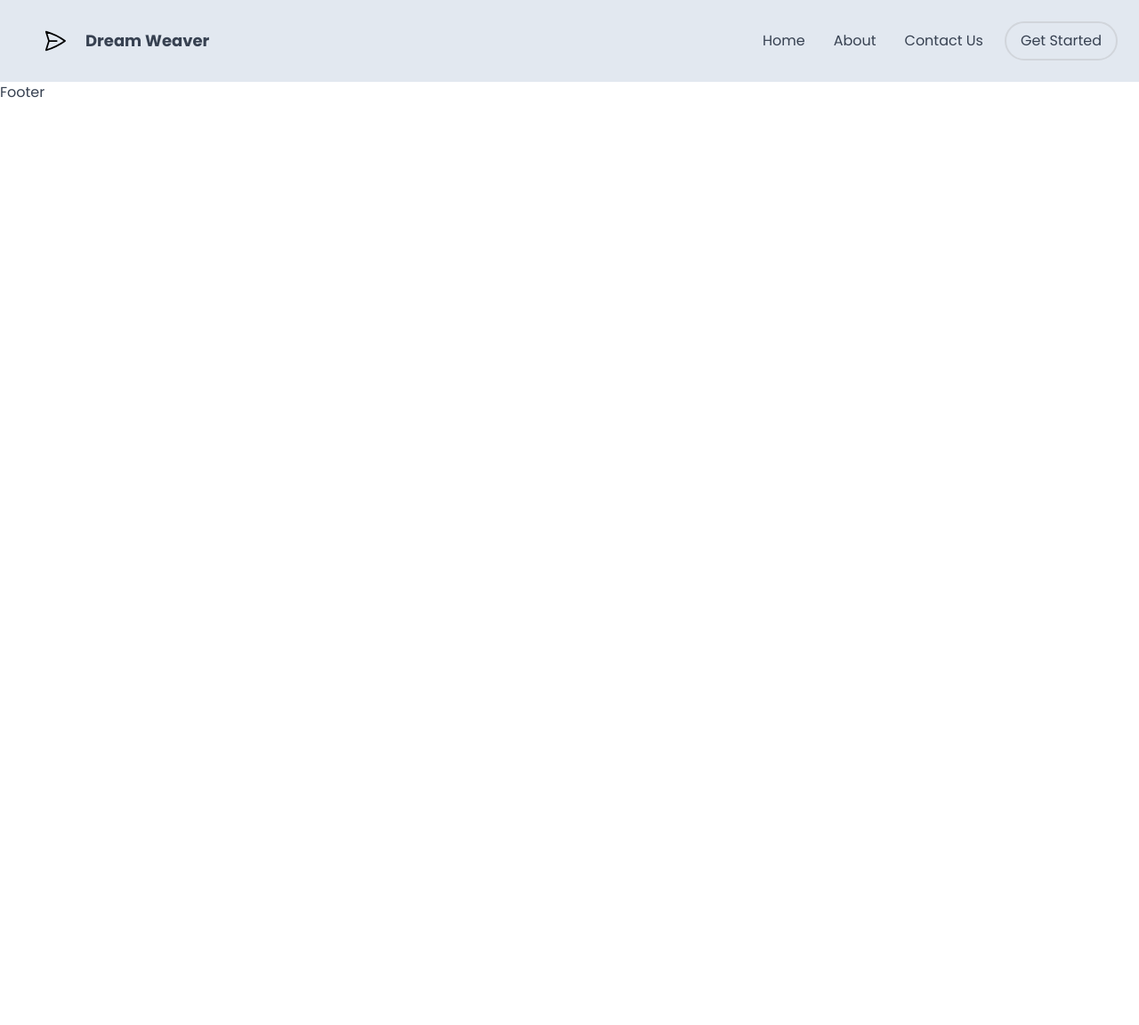
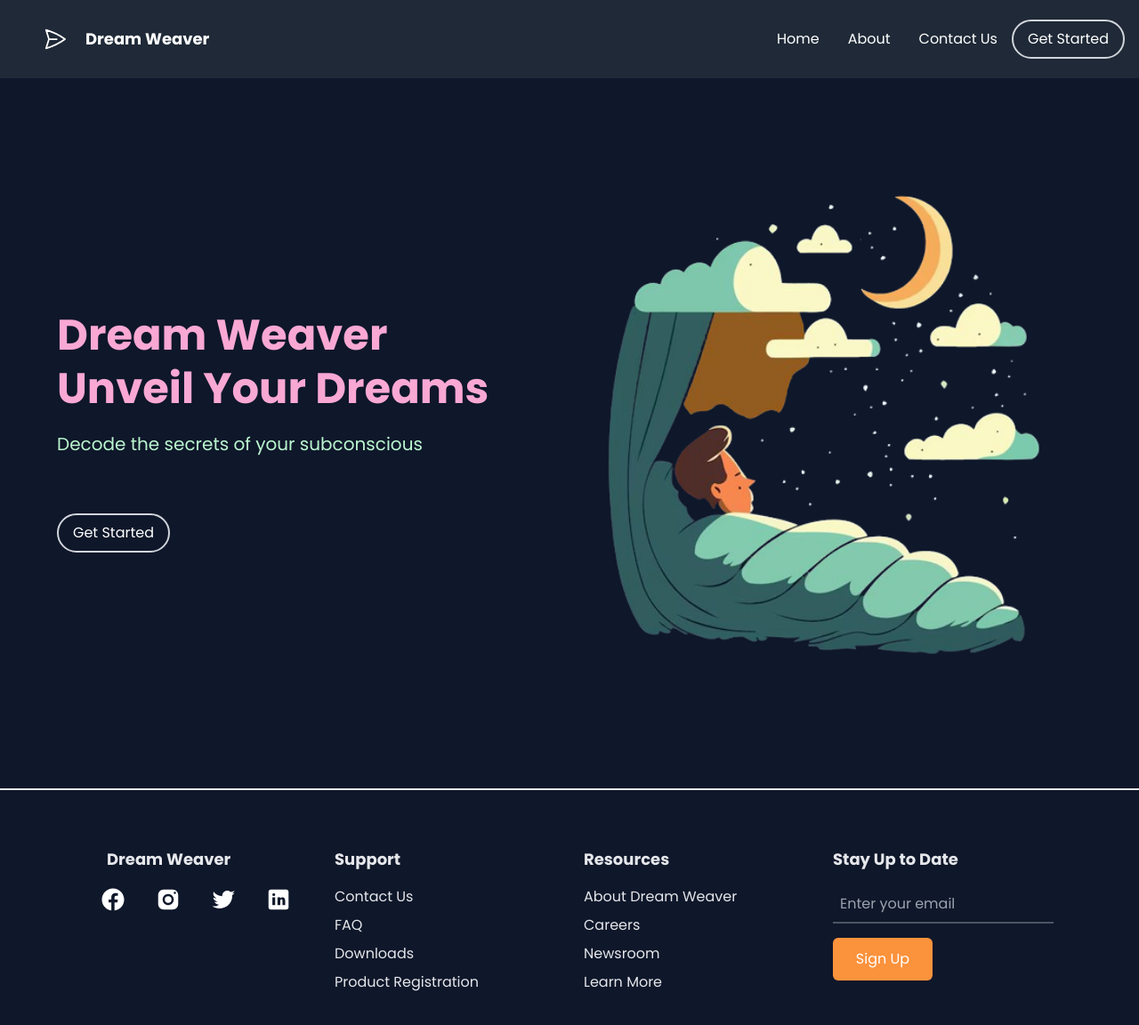
Before and after one commit to Sujan-Koirala021/dream-weaver, a React (Create React App) app in the folder client/: page / in a window 1280 px wide. Shown: the top 1152 px of the page at 89% size. Before the commit the page ends 800 px from the top, so only its background shows below. Built offline with nearby package versions, Linux system fonts and the light colour scheme.

Commit message:
Make langing page

```diff
--- a/client/src/App.js
+++ b/client/src/App.js
@@ -8,6 +8,7 @@ import Home from './pages/Home'
 import Navbar from './components/NavBar'
 import Footer from './components/Footer'
 import DreamForm from "./components/DreamForm";
+import HeroSection from "./components/Hero";
 // import AboutUs from "./pages/AboutUs";
 // import ContactUs from "./pages/ContactUs";
 // import Hero from "./components/Hero";
@@ -27,10 +28,10 @@ const router = createBrowserRouter([
     path: "/",
     element: <Layout />,
     children: [
-      // {
-        // path: '/',
-        // element: <Hero />
-      // },
+      {
+        path: '/',
+        element: <HeroSection />
+      },
       {
         path: '/home',
         element: <DreamForm />
@@ -55,7 +56,7 @@ const router = createBrowserRouter([
 
 function App() {
   return (
-    <div className="app">
+    <div className="app bg-slate-900">
 
         <RouterProvider router={router} />
 
--- a/client/src/components/Footer.jsx
+++ b/client/src/components/Footer.jsx
@@ -1,9 +1,65 @@
-import React from 'react'
+
+import React from 'react';
 
 function Footer() {
-  return (
-    <div>Footer</div>
-  )
+    return (
+        <div className='text-gray-200 bg-slate-900 p-8 md:p-16'> {/* Adjusted padding here */}
+            <div className='max-w-7xl mx-auto px-4 sm:px-6 lg:px-8'>
+                <div className='grid grid-cols-1 md:grid-cols-4 gap-8'>
+                    <div className='flex flex-col mb-6 md:mb-0'>
+                        <div className='font-bold text-lg mb-4 pl-6'>
+                            Dream Weaver
+                        </div>
+                        <div className='flex flex-row justify-around'>
+                            {/* Your SVG icons */}
+                            <svg xmlns="http://www.w3.org/2000/svg" x="0px" y="0px" width="30" height="30" viewBox="0 0 24 24" className="text-gray-400">
+                                <path fill="#FFFFFF" d="M12,2C6.477,2,2,6.477,2,12c0,5.013,3.693,9.153,8.505,9.876V14.65H8.031v-2.629h2.474v-1.749 c0-2.896,1.411-4.167,3.818-4.167c1.153,0,1.762,0.085,2.051,0.124v2.294h-1.642c-1.022,0-1.379,0.969-1.379,2.061v1.437h2.995 l-0.406,2.629h-2.588v7.247C18.235,21.236,22,17.062,22,12C22,6.477,17.523,2,12,2z"></path>
+                            </svg>
+                            <svg xmlns="http://www.w3.org/2000/svg" x="0px" y="0px" width="30" height="30" viewBox="0 0 24 24" className="text-gray-400">
+                                <path fill="#FFFFFF" d="M 8 3 C 5.239 3 3 5.239 3 8 L 3 16 C 3 18.761 5.239 21 8 21 L 16 21 C 18.761 21 21 18.761 21 16 L 21 8 C 21 5.239 18.761 3 16 3 L 8 3 z M 18 5 C 18.552 5 19 5.448 19 6 C 19 6.552 18.552 7 18 7 C 17.448 7 17 6.552 17 6 C 17 5.448 17.448 5 18 5 z M 12 7 C 14.761 7 17 9.239 17 12 C 17 14.761 14.761 17 12 17 C 9.239 17 7 14.761 7 12 C 7 9.239 9.239 7 12 7 z M 12 9 A 3 3 0 0 0 9 12 A 3 3 0 0 0 12 15 A 3 3 0 0 0 15 12 A 3 3 0 0 0 12 9 z"></path>
+                            </svg>
+                            <svg xmlns="http://www.w3.org/2000/svg" x="0px" y="0px" width="30" height="30" viewBox="0 0 24 24" className="text-gray-400">
+                                <path fill="#FFFFFF" d="M22,3.999c-0.78,0.463-2.345,1.094-3.265,1.276c-0.027,0.007-0.049,0.016-0.075,0.023c-0.813-0.802-1.927-1.299-3.16-1.299 c-2.485,0-4.5,2.015-4.5,4.5c0,0.131-0.011,0.372,0,0.5c-3.353,0-5.905-1.756-7.735-4c-0.199,0.5-0.286,1.29-0.286,2.032 c0,1.401,1.095,2.777,2.8,3.63c-0.314,0.081-0.66,0.139-1.02,0.139c-0.581,0-1.196-0.153-1.759-0.617c0,0.017,0,0.033,0,0.051 c0,1.958,2.078,3.291,3.926,3.662c-0.375,0.221-1.131,0.243-1.5,0.243c-0.26,0-1.18-0.119-1.426-0.165 c0.514,1.605,2.368,2.507,4.135,2.539c-1.382,1.084-2.341,1.486-5.171,1.486H2C3.788,19.145,6.065,20,8.347,20 C15.777,20,20,14.337,20,8.999c0-0.086-0.002-0.266-0.005-0.447C19.995,8.534,20,8.517,20,8.499c0-0.027-0.008-0.053-0.008-0.08 c-0.003-0.136-0.006-0.263-0.009-0.329c0.79-0.57,1.475-1.281,2.017-2.091c-0.725,0.322-1.503,0.538-2.32,0.636 C20.514,6.135,21.699,4.943,22,3.999z"></path>
+                            </svg>
+                            <svg xmlns="http://www.w3.org/2000/svg" x="0px" y="0px" width="30" height="30" viewBox="0 0 24 24" className="text-gray-400">
+                                <path fill="#FFFFFF" d="M19,3H5C3.895,3,3,3.895,3,5v14c0,1.105,0.895,2,2,2h14c1.105,0,2-0.895,2-2V5C21,3.895,20.105,3,19,3z M9,17H6.477v-7H9 V17z M7.694,8.717c-0.771,0-1.286-0.514-1.286-1.2s0.514-1.2,1.371-1.2c0.771,0,1.286,0.514,1.286,1.2S8.551,8.717,7.694,8.717z M18,17h-2.442v-3.826c0-1.058-0.651-1.302-0.895-1.302s-1.058,0.163-1.058,1.302c0,0.163,0,3.826,0,3.826h-2.523v-7h2.523v0.977 C13.93,10.407,14.581,10,15.802,10C17.023,10,18,10.977,18,13.174V17z"></path>
+                            </svg>
+                        </div>
+                    </div>
+                    <div className='flex flex-col mb-6 md:mb-0'>
+                        <div className='font-bold text-lg mb-4'>Support</div>
+                        <div className='mb-2'>Contact Us</div>
+                        <div className='mb-2'>FAQ</div>
+                        <div className='mb-2'>Downloads</div>
+                        <div>Product Registration</div>
+                    </div>
+                    <div className='flex flex-col mb-6 md:mb-0'>
+                        <div className='font-bold text-lg mb-4'>Resources</div>
+                        <div className='mb-2'>About Dream Weaver</div>
+                        <div className='mb-2'>Careers</div>
+                        <div className='mb-2'>Newsroom</div>
+                        <div>Learn More</div>
+                    </div>
+                    <div className='flex flex-col'>
+                        <div className='font-bold text-lg mb-4'>Stay Up to Date</div>
+                        <form className='flex flex-col'>
+                            <input
+                                type="email"
+                                placeholder='Enter your email'
+                                className='border-b-2 border-gray-600 bg-transparent mb-4 p-2 outline-none focus:border-orange-400 transition-all duration-300 text-gray-300'
+                            />
+                            <button
+                                className="bg-orange-400 text-white py-3 px-6 w-28 rounded-md hover:bg-orange-500 transition-all duration-300"
+                                type='submit'
+                            >
+                                Sign Up
+                            </button>
+                        </form>
+                    </div>
+                </div>
+            </div>
+        </div>
+    );
 }
 
-export default Footer
+export default Footer;
--- /dev/null
+++ b/client/src/components/Hero.jsx
@@ -0,0 +1,41 @@
+import React from 'react';
+import HeroImg from '../assets/hero.png';
+import { useNavigate } from 'react-router-dom';
+
+export default function HeroSection() {
+    const navigate = useNavigate();
+
+    const goToLogin = () => {
+        navigate('/login');
+    };
+
+    return (
+        <div className="min-h-screen flex flex-col md:flex-row items-center justify-center px-4 md:px-8 lg:px-16 border-b-2">
+            <div className="w-full md:w-1/2 md:pr-8 lg:pr-16 flex-shrink-0 flex flex-col justify-center mb-8 md:mb-0">
+                <div className="max-w-lg mx-auto md:mx-0">
+                    <h1 className="text-3xl md:text-4xl lg:text-5xl font-bold text-pink-300 leading-tight mb-4 md:mb-6">
+                        <div className='pb-3'>
+                        Dream Weaver<br />
+                        </div>
+                        Unveil Your Dreams
+                    </h1>
+                    <p className="text-lg md:text-xl text-green-200 mb-6 md:mb-8">
+                        Decode the secrets of your subconscious
+                    </p>
+                    <div className="pt-4 md:pt-6 lg:pt-8">
+                        <button onClick={goToLogin} className="button text-white py-3 px-6 rounded-lg text-base hover:bg-pink-600 transition-colors duration-300">
+                            Get Started
+                        </button>
+                    </div>
+                </div>
+            </div>
+            <div className="w-full md:w-1/2 flex justify-center items-center">
+                <img
+                    src={HeroImg}
+                    alt="Dream Interpretation"
+                    className="w-full max-w-[250px] sm:max-w-sm md:max-w-md lg:max-w-lg xl:max-w-xl h-auto object-cover rounded-lg"
+                />
+            </div>
+        </div>
+    );
+}
--- a/client/src/components/NavBar.jsx
+++ b/client/src/components/NavBar.jsx
@@ -20,25 +20,25 @@ function NavBar() {
   };
 
   return (
-    <div className='bg-slate-200'>
+    <div className='bg-gray-800 text-white'>
       <div className='flex flex-row items-center justify-between p-4'>
         <div className='text-lg font-bold ml-8 flex'>
-          <PaperAirplaneIcon className="h-7 w-7 text-black mr-5" />
+          <PaperAirplaneIcon className="h-7 w-7 text-white mr-5" />
           <div>
             Dream Weaver
           </div>
         </div>
         <div className='md:hidden'>
-          <button onClick={toggleMenu} className='text-gray-700 focus:outline-none'>
+          <button onClick={toggleMenu} className='text-white focus:outline-none'>
             <svg className='w-6 h-6' fill='none' stroke='currentColor' viewBox='0 0 24 24' xmlns='http://www.w3.org/2000/svg'>
               <path strokeLinecap='round' strokeLinejoin='round' strokeWidth='2' d={isOpen ? 'M6 18L18 6M6 6l12 12' : 'M4 6h16M4 12h16M4 18h16'}></path>
             </svg>
           </button>
         </div>
         <div className={`hidden md:flex md:flex-row md:items-center ${isOpen ? 'flex flex-col w-full' : ''}`}>
-          <Link to="/" className='block p-4 text-gray-700 '>Home</Link>
-          <Link to="/about" className='block p-4 text-gray-700 '>About</Link>
-          <Link to="/contact-us" className='block p-4 text-gray-700 '>Contact Us</Link>
+          <Link to="/" className='block p-4 text-white '>Home</Link>
+          <Link to="/about" className='block p-4 text-white'>About</Link>
+          <Link to="/contact-us" className='block p-4 text-white '>Contact Us</Link>
           <div className='button cursor-pointer'>Get Started</div>
         </div>
       </div>
--- a/client/src/index.css
+++ b/client/src/index.css
@@ -8,16 +8,15 @@ html,
 body,
 #root,
 .app {
-  height: 100%;
-  width: 100%;
+
   font-family: 'Poppins';
   @apply  text-gray-700
 }
 a:hover {
   @apply transition duration-200;
-  @apply text-gray-700
+  @apply text-pink-700
 }
 
 .button{
-  @apply rounded-full border-solid border-2 m-2 border-gray-300 py-2 px-4 hover:bg-gray-700 hover:text-gray-100 dark:hover:bg-orange-400
+  @apply rounded-full border-solid border-2  border-gray-300 py-2 px-4 hover:bg-gray-700 hover:text-gray-100 dark:hover:bg-orange-400
 }
```
Also changed, not shown: client/src/assets/hero.png (added).
